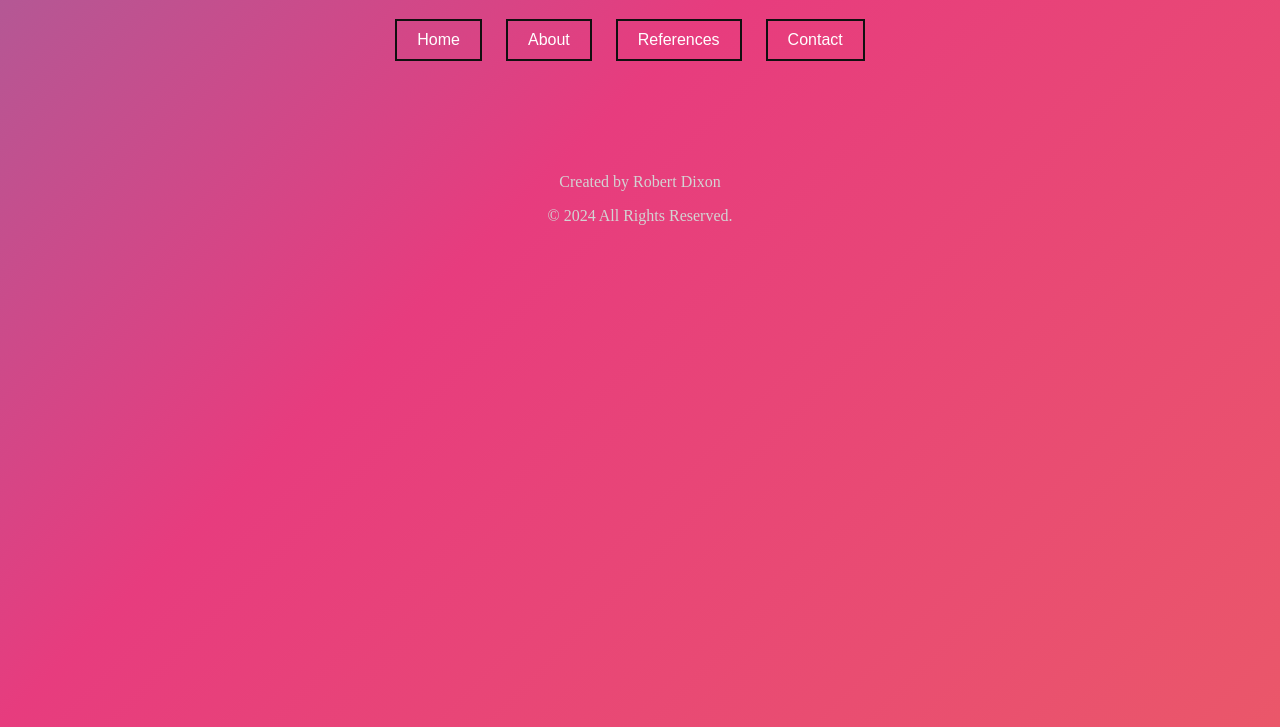
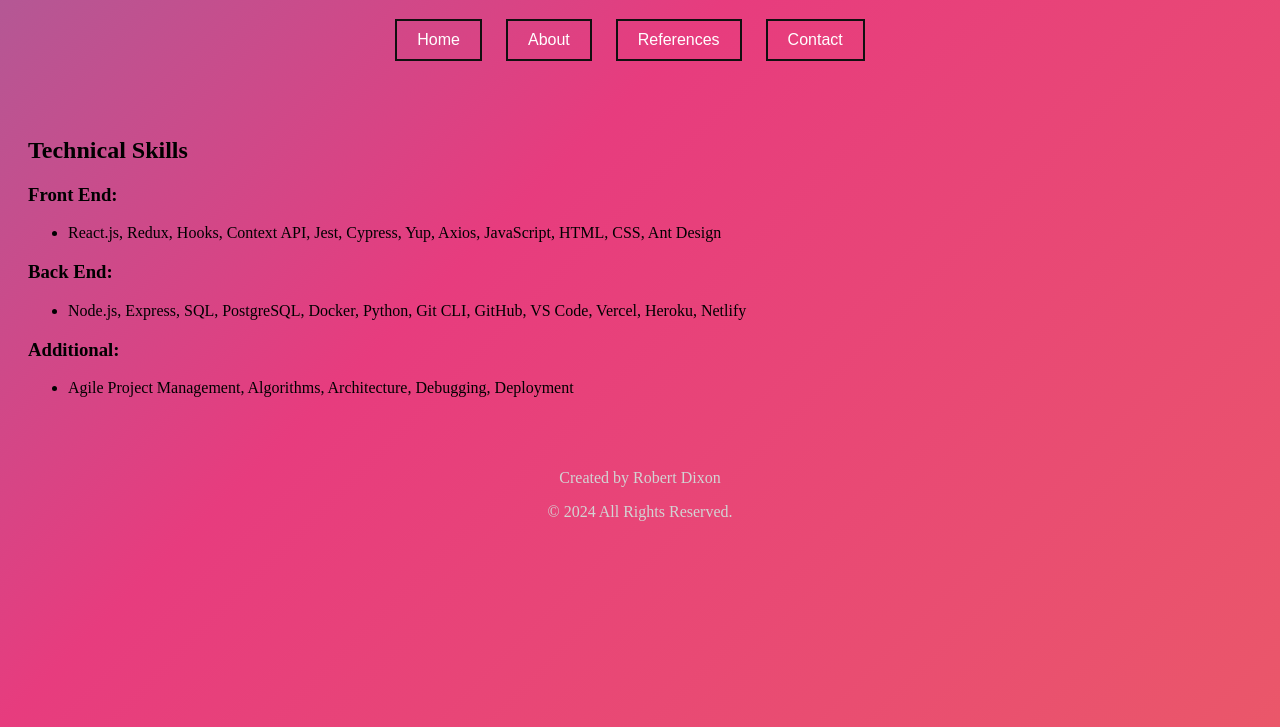
Before and after one commit to Urbanmisfit90/portfolioI, a plain HTML site: page index.html in a window 1280 px wide. Shown: the part 89-816 px from the top of the page. Drawn offline with Linux system fonts and the light colour scheme.

Commit message:
update my changes

```diff
--- a/index.html
+++ b/index.html
@@ -41,6 +41,7 @@
     </footer>
     <!-- Register the service worker -->
     <script>
+        navigateTo("home")
       function navigateTo(sectionId) {
         let content;
         if (sectionId === "home") {
```
